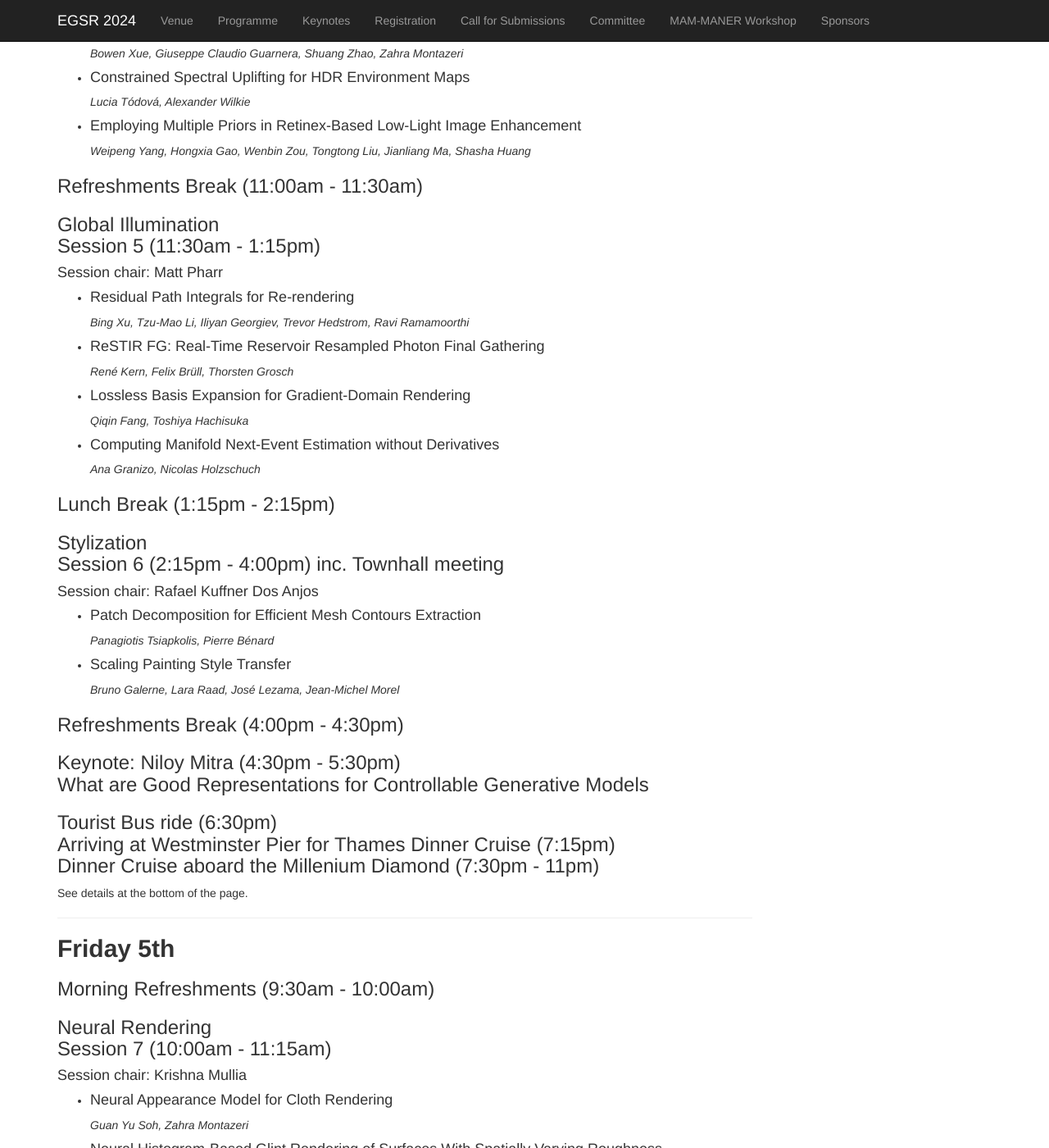
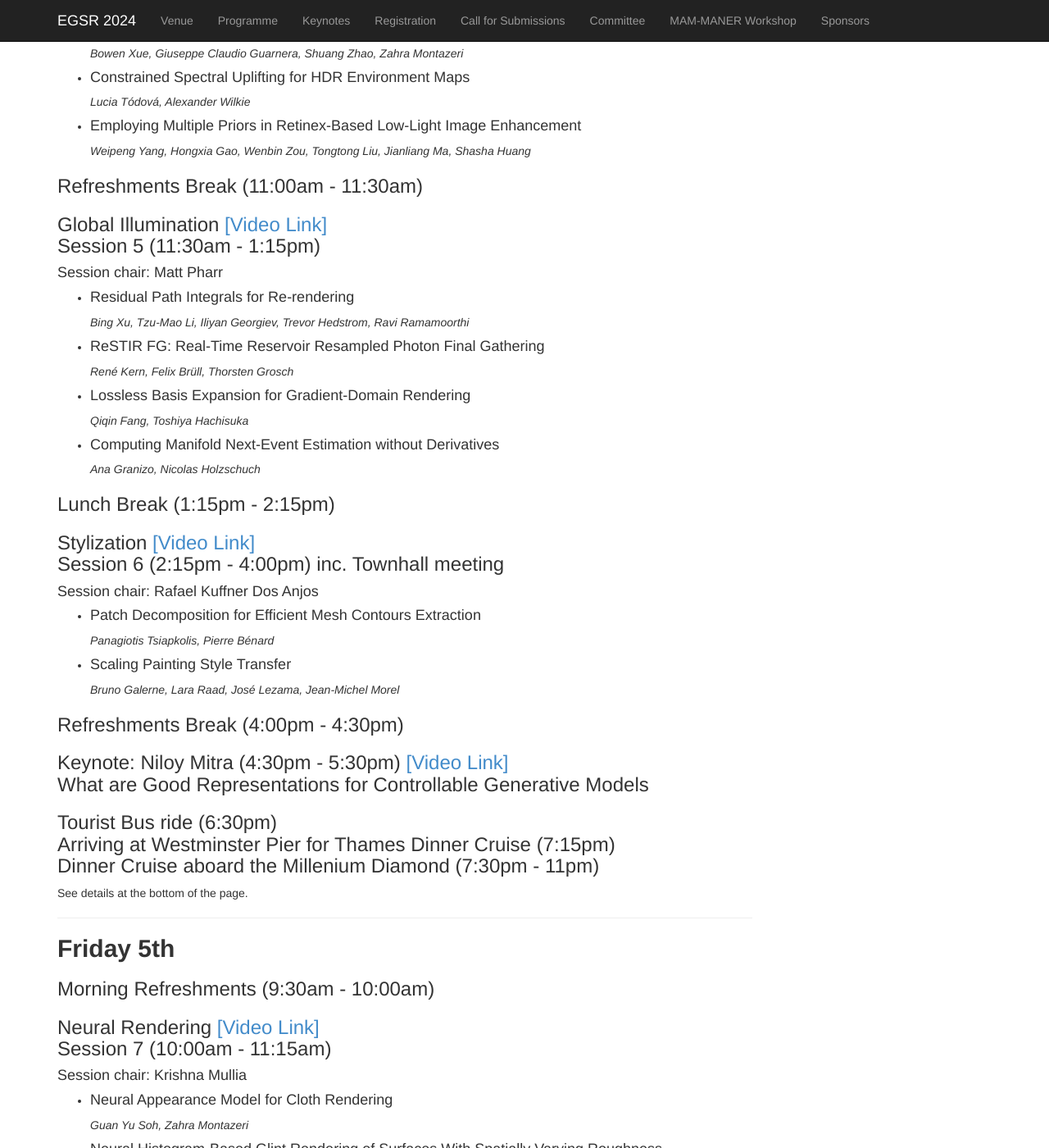
Before and after one commit to emilienogue/egsr2024.github.io, a Jekyll site: the page built from programme.md, in a window 1280 px wide and 1400 px high, scrolled down 3333 px. Shown: the whole window at 82% size. Built offline with Jekyll 4.4.1, drawn with Linux system fonts in a browser that asks for light colours; comment, search, counter and statistics services are not loaded; some of the changed text lies outside the part shown.

Commit message:
Update programme.md

```diff
--- a/programme.md
+++ b/programme.md
@@ -106,7 +106,7 @@
 
 ### Lunch Break (1:15pm - 2:15pm)
 
-### Appearance <br> Session 3 (2:15pm - 4:00pm)
+### Appearance <a href="https://www.youtube.com/watch?v=qHtbxCX6uTA&list=PLyR9LORsBdyoAgxsRbqJb859d04ApKp5_&pp=iAQB">[Video Link]</a> <br> Session 3 (2:15pm - 4:00pm)
 #### Session chair: Zahra Montazeri
 - #### Practical Appearance Model for Foundation Cosmetics <br>
     *Dario Lanza, Juan Raul Padron, Alina Pranovich, Adolfo Muñoz, Jeppe Revall Frisvad, Adrian Jarabo*
@@ -119,7 +119,7 @@
 
 ### Refreshments Break (4:00pm - 4:30pm)
 
-### Keynote: Ruth Rosenholtz (4:30pm - 5:30pm) <br> Demystifying peripheral vision
+### Keynote: Ruth Rosenholtz (4:30pm - 5:30pm) <a href="https://www.youtube.com/watch?v=U4bMFRoQ2zg&list=PLyR9LORsBdypRA0Bivrgm-Vod-b8DTdOC&index=1&pp=iAQB">[Video Link]</a> <br> Demystifying peripheral vision
 
 ### Group photo (6:00pm) <br> Stairs of Royal Albert Hall (Prince Consort Rd approach)
 
@@ -131,7 +131,7 @@
 
 ### Morning Refreshments (8:45am - 9:15am)
 
-### Light & Textures <br> Session 4 (9:15am - 11:00am)
+### Light & Textures <a href="https://www.youtube.com/watch?v=EKRnYTwRDLA&list=PLyR9LORsBdypl0fjshPXLenfI5i65zR-L&pp=iAQB">[Video Link]</a> <br> Session 4 (9:15am - 11:00am)
 #### Session chair: Nicolas Savva
 - #### MatUp: Repurposing Image Upsamplers for SVBRDFs  <br>
     *Alban Gauthier, Bernhard Kerbl, Jérémy Levallois, Robin Faury, Jean-Marc Thiery, Tamy Boubekeur*
@@ -144,7 +144,7 @@
 
 ### Refreshments Break (11:00am - 11:30am)
 
-### Global Illumination <br> Session 5 (11:30am - 1:15pm)
+### Global Illumination <a href="https://www.youtube.com/watch?v=2OlS0wT3dlc&list=PLyR9LORsBdyrZL5YLD7j3IOqk_9Qm_EAx&pp=iAQB">[Video Link]</a> <br> Session 5 (11:30am - 1:15pm)
 #### Session chair: Matt Pharr
 - #### Residual Path Integrals for Re-rendering  <br>
     *Bing Xu, Tzu-Mao Li, Iliyan Georgiev, Trevor Hedstrom, Ravi Ramamoorthi*
@@ -157,7 +157,7 @@
 
 ### Lunch Break (1:15pm - 2:15pm)
 
-### Stylization <br> Session 6 (2:15pm - 4:00pm) inc. Townhall meeting
+### Stylization <a href="https://www.youtube.com/watch?v=rz99vzYY514&list=PLyR9LORsBdyrzISYoogxMyS34wO6samE4&pp=iAQB">[Video Link]</a> <br> Session 6 (2:15pm - 4:00pm) inc. Townhall meeting
 #### Session chair: Rafael Kuffner Dos Anjos
 - #### Patch Decomposition for Efficient Mesh Contours Extraction  <br>
     *Panagiotis Tsiapkolis, Pierre Bénard*
@@ -166,7 +166,7 @@
 
 ### Refreshments Break (4:00pm - 4:30pm)
 
-### Keynote: Niloy Mitra (4:30pm - 5:30pm) <br> What are Good Representations for Controllable Generative Models
+### Keynote: Niloy Mitra (4:30pm - 5:30pm) <a href="https://www.youtube.com/watch?v=SemLyjAxKys&list=PLyR9LORsBdypRA0Bivrgm-Vod-b8DTdOC&index=2&pp=iAQB">[Video Link]</a> <br> What are Good Representations for Controllable Generative Models
 
 ### Tourist Bus ride (6:30pm) <br>  Arriving at Westminster Pier for Thames Dinner Cruise (7:15pm) <br> Dinner Cruise aboard the Millenium Diamond (7:30pm - 11pm)
 See details at the bottom of the page.
@@ -176,7 +176,7 @@
 
 ### Morning Refreshments (9:30am - 10:00am)
 
-### Neural Rendering <br> Session 7 (10:00am - 11:15am)
+### Neural Rendering <a href="https://www.youtube.com/watch?v=VjNnacWDWlI&list=PLyR9LORsBdyqsGHNKCwd19vwZwGXYsYFb&pp=iAQB">[Video Link]</a> <br> Session 7 (10:00am - 11:15am)
 #### Session chair: Krishna Mullia
 - #### Neural Appearance Model for Cloth Rendering  <br>
     *Guan Yu Soh, Zahra Montazeri*
@@ -187,7 +187,7 @@
 
 ### Refreshments Break (11:15am - 11:45am)
 
-### Light and Reflection <br> Session 8 (11:45am - 1:00pm)
+### Light and Reflection <a href="https://www.youtube.com/watch?v=UVfYvHOSB9Y&list=PLyR9LORsBdyrz7J8frqO4yFJIXQNaJ-Tb&pp=iAQB">[Video Link]</a> <br> Session 8 (11:45am - 1:00pm)
 #### Session chair: Tamy Boubekeur
 - #### Stereo-consistent Screen Space Reflection  <br>
     *XiaoLoong Wu, Yanning Xu, Lu Wang*
@@ -198,7 +198,7 @@
 
 ### Lunch Break (1:00pm - 2:00pm)
 
-### Shadows <br> Session 9 (2:00pm - 3:30pm) inc. best paper award and closing
+### Shadows <a href="https://www.youtube.com/watch?v=6TT59kzHieI&list=PLyR9LORsBdyrEb1OJKpkRe9_y7BsbYgGY&pp=iAQB">[Video Link]</a> <br> Session 9 (2:00pm - 3:30pm) inc. best paper award and closing <a href="https://www.youtube.com/watch?v=ftz2-TOYW-4">[Video Link]</a>
 #### Session chair: Julien Philip
 - #### Real-Time Pixel-Perfect Hard Shadows with Leak Tracing  <br>
     *René Kern, Felix Brüll, Thorsten Grosch*
```
